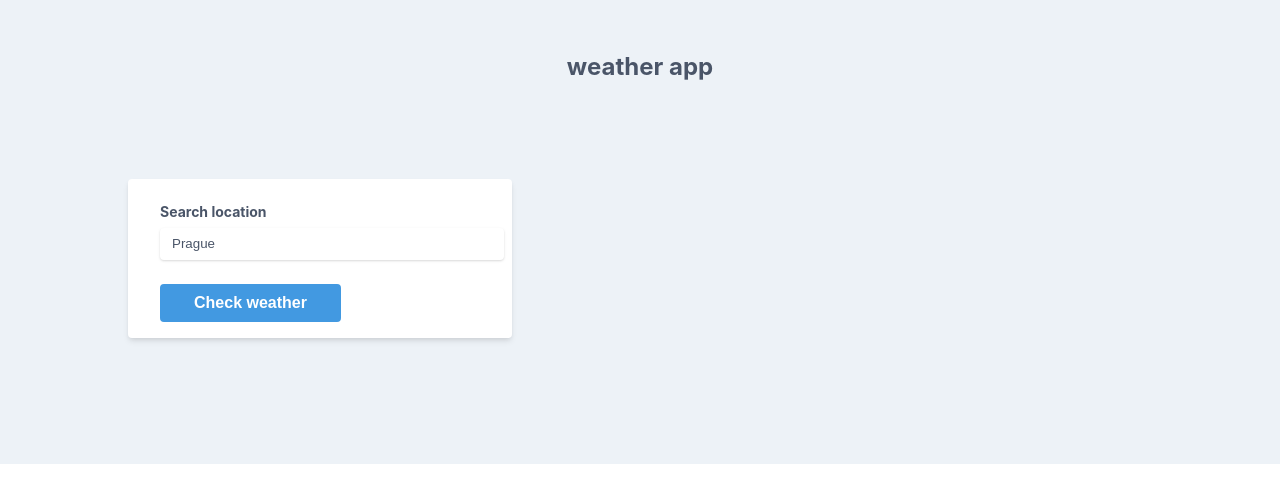
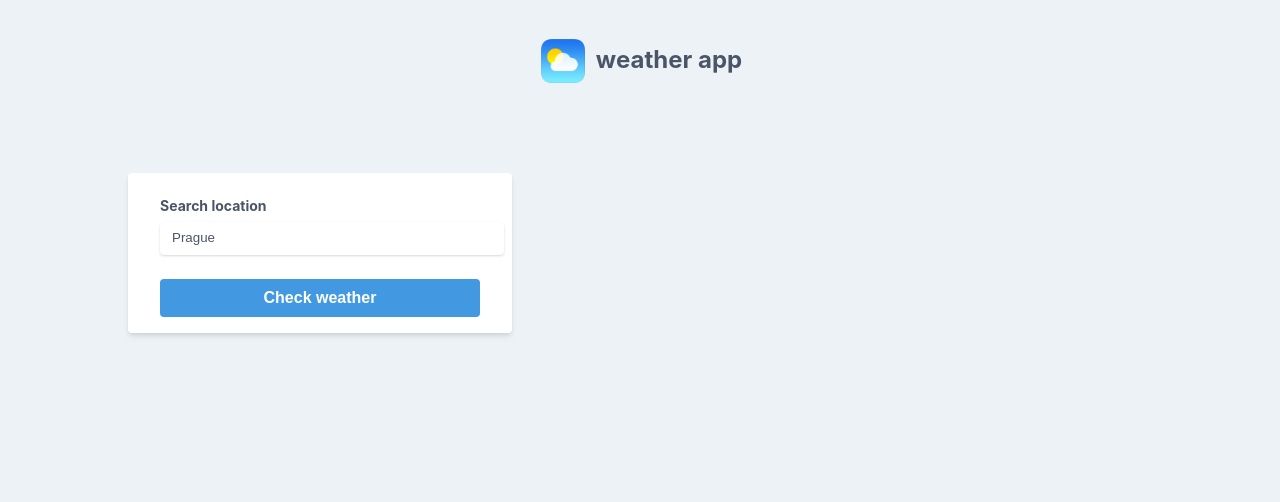
Before and after one commit to rfilenko/weather-app, a React (Create React App) app: page / in a window 1280 px wide. Shown: the top 502 px of the page. Built offline with nearby package versions, Linux system fonts and the light colour scheme.

Commit message:
country info component logic

```diff
--- a/src/App.js
+++ b/src/App.js
@@ -1,20 +1,21 @@
 import React, { Component } from "react";
 import styled from "styled-components";
 import FormComponent from "./components/FormComponent";
+import Info from "./components/Info";
+import { Wrapper, InfoWrapper } from "./components/Wrapper";
+import weatherIcon from "./images/weatherIcon.png";
+
+const imgStyles = {
+  display: "inline-block",
+  verticalAlign: "middle",
+  marginRight: ".5rem"
+};
 
 const Title = styled.h2`
   font-size: 1.5em;
   text-align: center;
   color: #4a5568;
   flex-basis: 100%;
-`;
-const Wrapper = styled.section`
-  padding: 2rem 4rem;
-  display: flex;
-  justify-content: space-evenly;
-  flex-wrap: wrap;
-  background: #edf2f7;
-  min-height: 50vh;
 `;
 
 class App extends Component {
@@ -25,9 +26,12 @@ class App extends Component {
       code: null,
       cityInfo: null,
       inputValue: "Prague",
-      imgIcon: ""
+      imgIcon: "",
+      isVisible: false
     };
     this.handleInput = this.handleInput.bind(this);
+    this.getInfo = this.getInfo.bind(this);
+    this.infoData = this.infoData.bind(this);
     this.fetchData = this.fetchData.bind(this);
   }
   getWeather() {
@@ -44,12 +48,29 @@ class App extends Component {
         this.setState({
           data: dataJson,
           imgIcon: weather.icon,
-          code: sys.country
+          code: sys.country,
+          isVisible: true
         });
       });
   }
+  //get info
+  getInfo() {
+    fetch("https://restcountries.eu/rest/v2/alpha/" + this.state.code)
+      .then(response => response.json())
+      .then(data => {
+        this.setState({ cityInfo: data });
+      })
+      .catch(err => console.log(err));
+  }
   fetchData() {
     this.getWeather();
+  }
+
+  // get data
+  infoData() {
+    if (this.state.data) {
+      this.getInfo();
+    }
   }
   //handle input
   handleInput(e) {
@@ -60,7 +81,10 @@ class App extends Component {
     return (
       <div className="App">
         <Wrapper>
-          <Title>weather app</Title>
+          <Title>
+            <img src={weatherIcon} width="50" style={imgStyles} />
+            weather app
+          </Title>
           <FormComponent
             data={this.state.data}
             inputValue={this.state.inputValue}
@@ -68,6 +92,15 @@ class App extends Component {
             handleInput={this.handleInput}
           />
         </Wrapper>
+        <InfoWrapper>
+          {this.state.isVisible ? (
+            <Info
+              cityInfo={this.state.cityInfo}
+              infoData={this.infoData}
+              fetchData={this.fetchData}
+            />
+          ) : null}
+        </InfoWrapper>
       </div>
     );
   }
--- a/src/components/Button.js
+++ b/src/components/Button.js
@@ -16,14 +16,30 @@ const Btn = styled.button`
   padding-bottom: 0.5rem;
   font-weight: 700;
   border-radius: 0.25rem;
+  cursor: pointer;
+  transition: all 0.25s ease-in;
+
+  &:hover {
+    opacity: 0.95;
+  }
+  //alignment
+  align-self: ${props => (props.alignSelf ? "center" : "flex-start")};
+  width: ${props => props.inputWidth || "100%"};
 `;
 export const Button = ({ text }) => {
   return <Btn>{text}</Btn>;
 };
-export const WeatherButton = ({ text, fetchData, primary }) => {
+export const WeatherButton = ({ text, fetchData }) => {
   return (
     <Btn primary onClick={fetchData}>
       {text}
     </Btn>
   );
 };
+export const InfoButton = ({ text, infoData }) => {
+  return (
+    <Btn alignSelf inputWidth onClick={infoData}>
+      {text}
+    </Btn>
+  );
+};
--- a/src/components/Info.js
+++ b/src/components/Info.js
@@ -1,9 +1,13 @@
 import React from "react";
 
 import styled from "styled-components";
-// import { InfoButton } from "./Button";
+import { InfoButton } from "./Button";
 import Table from "./Table";
 const CountryInfo = styled.div`
+  display: flex;
+  flex-wrap: wrap;
+  flex-direction: column;
+  flex-basis: 50%;
   img {
     width: 30px;
     height: 30px;
@@ -16,8 +20,9 @@ const CountryInfo = styled.div`
 const Info = props => {
   const { cityInfo, infoData } = props;
   return (
+    <>
       <CountryInfo>
-      {/* <InfoButton text="Country Info" infoData={infoData} /> */}
+        <InfoButton inputWidth="50px" text="Country Info" infoData={infoData} />
         <br />
         {props.cityInfo ? (
           <Table>
@@ -60,6 +65,7 @@ const Info = props => {
           " "
         )}
       </CountryInfo>
+    </>
   );
 };
 
--- /dev/null
+++ b/src/components/Wrapper.js
@@ -0,0 +1,21 @@
+import React from "react";
+import styled from "styled-components";
+
+const Wrappr = styled.section`
+  padding: 1rem 4rem;
+  display: flex;
+  justify-content: space-evenly;
+  flex-wrap: wrap;
+  background: #edf2f7;
+  min-height: 400px;
+`;
+const InfoWrappr = styled(Wrappr)`
+  justify-content: flex-start;
+`;
+
+export const Wrapper = ({ children }) => {
+  return <Wrappr>{children}</Wrappr>;
+};
+export const InfoWrapper = ({ children }) => {
+  return <InfoWrappr>{children}</InfoWrappr>;
+};
```
Also changed, not shown: src/images/weatherIcon.png (added). Lines whose indentation alone changed are shown as unchanged.
